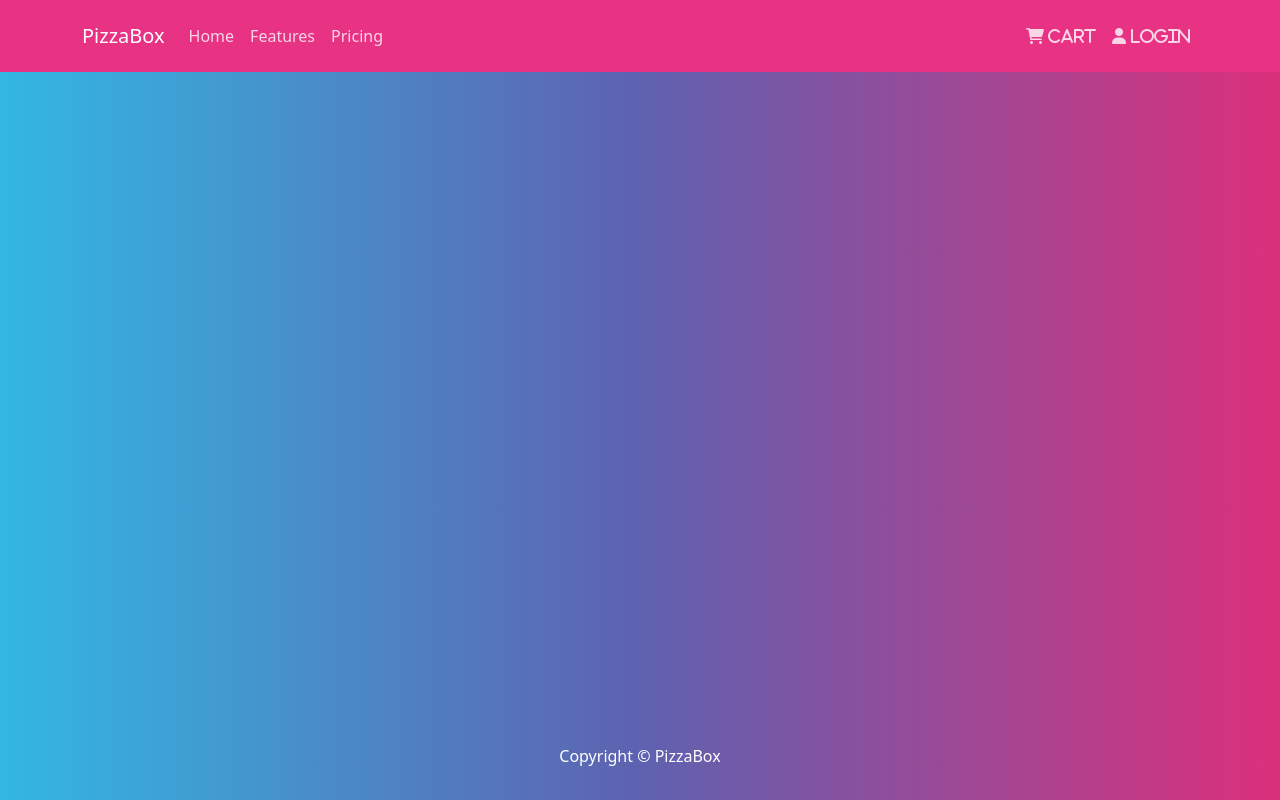
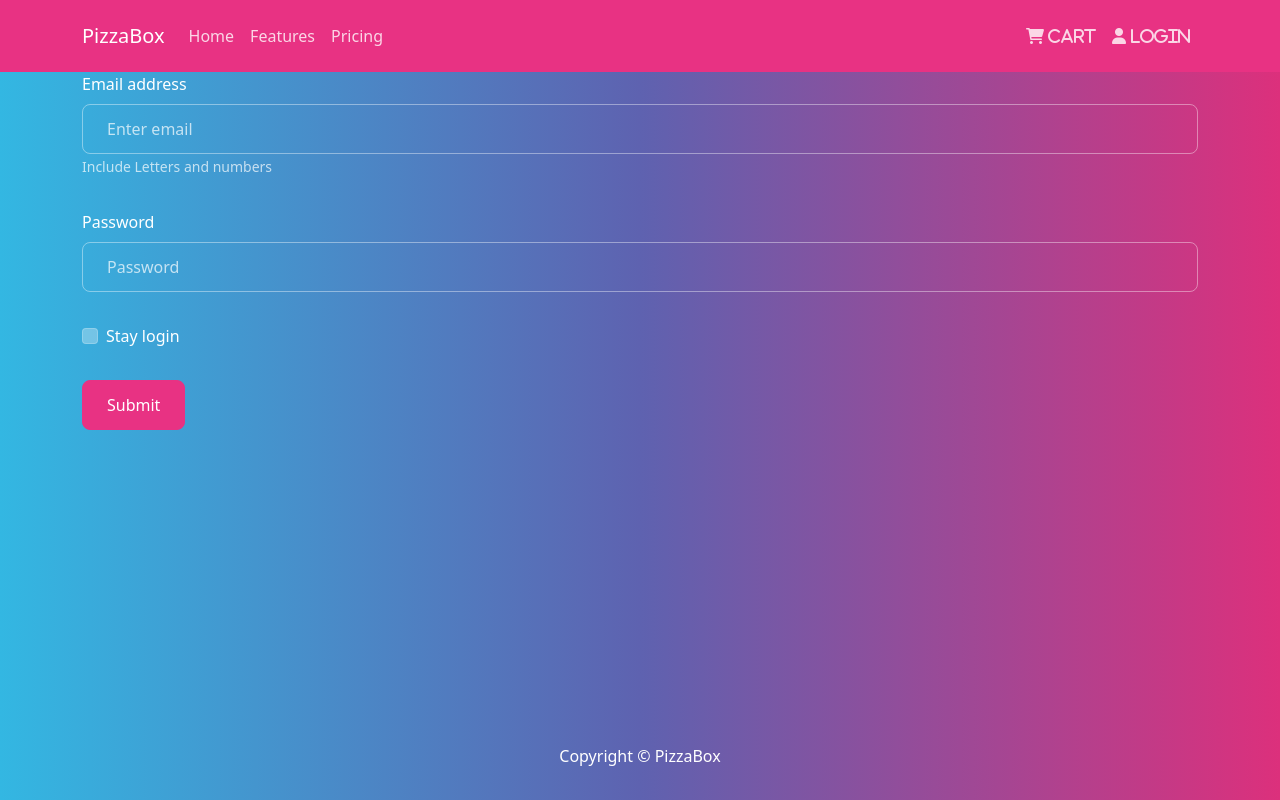
Before and after one commit to AkoviMensah/pizzabox-web, a React (Create React App) app: page /login in a window 1280 px wide. Built offline with nearby package versions, Linux system fonts and the light colour scheme.

Commit message:
added login page

```diff
--- a/src/App.js
+++ b/src/App.js
@@ -3,6 +3,7 @@
 import Footer from './app/layout/Footer';
 import Header from './app/layout/Header';
 import AboutPage from './pages/about/AboutPage';
+import Login from './pages/account/Login';
 import ContactPage from './pages/contact/ContactPage';
 import Pizzas from './pages/pizzas/Pizzas';
 
@@ -16,6 +17,7 @@
             <Route path='/' element={<Pizzas />} />
             <Route path='/about' element={<AboutPage />} />
             <Route path='/contact' element={<ContactPage />} />
+            <Route path='/login' element={<Login />} />
           </Routes>
         </Container>
       </main>
--- /dev/null
+++ b/src/pages/account/Login.jsx
@@ -0,0 +1,29 @@
+import React from 'react'
+import { Button, Form } from 'react-bootstrap'
+
+const Login = () => {
+    return (
+        <Form>
+            <Form.Group className="mb-3" controlId="formBasicEmail">
+                <Form.Label>Email address</Form.Label>
+                <Form.Control type="email" placeholder="Enter email" />
+                <Form.Text className="text-muted">
+                    Include Letters and numbers
+                </Form.Text>
+            </Form.Group>
+
+            <Form.Group className="mb-3" controlId="formBasicPassword">
+                <Form.Label>Password</Form.Label>
+                <Form.Control type="password" placeholder="Password" />
+            </Form.Group>
+            <Form.Group className="mb-3" controlId="formBasicCheckbox">
+                <Form.Check type="checkbox" label="Stay login" />
+            </Form.Group>
+            <Button variant="primary" type="submit">
+                Submit
+            </Button>
+        </Form>
+    )
+}
+
+export default Login
```
